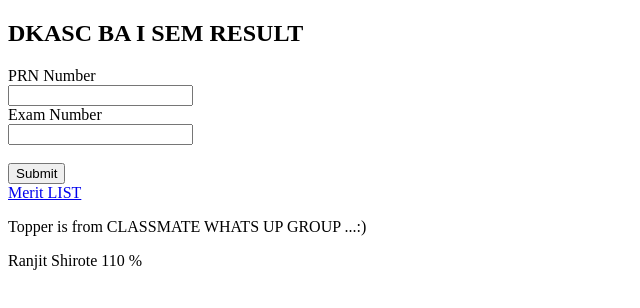
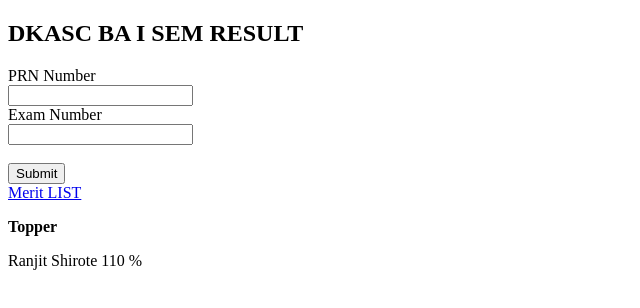
Before and after one commit to dkascResult/dkascresult.github.io, a plain HTML site: page index.html in a window 1280 px wide. Shown: the whole page, without its empty margins (0-640 px from the left). Drawn offline with Linux system fonts and the light colour scheme.

Commit message:
Update index.html

```diff
--- a/index.html
+++ b/index.html
@@ -25,7 +25,7 @@
 
 
 
-<p>Topper is from CLASSMATE WHATS UP GROUP ...:)</p>
+		<p><b>Topper</b></p>
 		<p>Ranjit Shirote  110 % </p>
 
 
```
